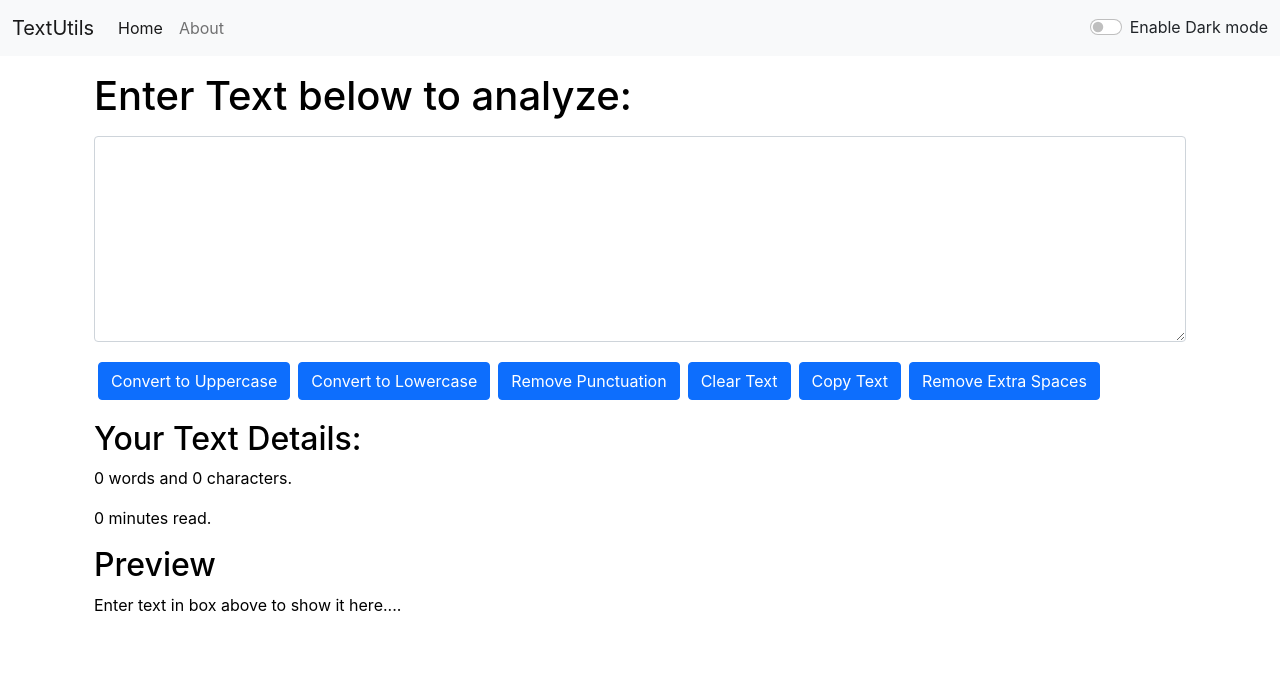
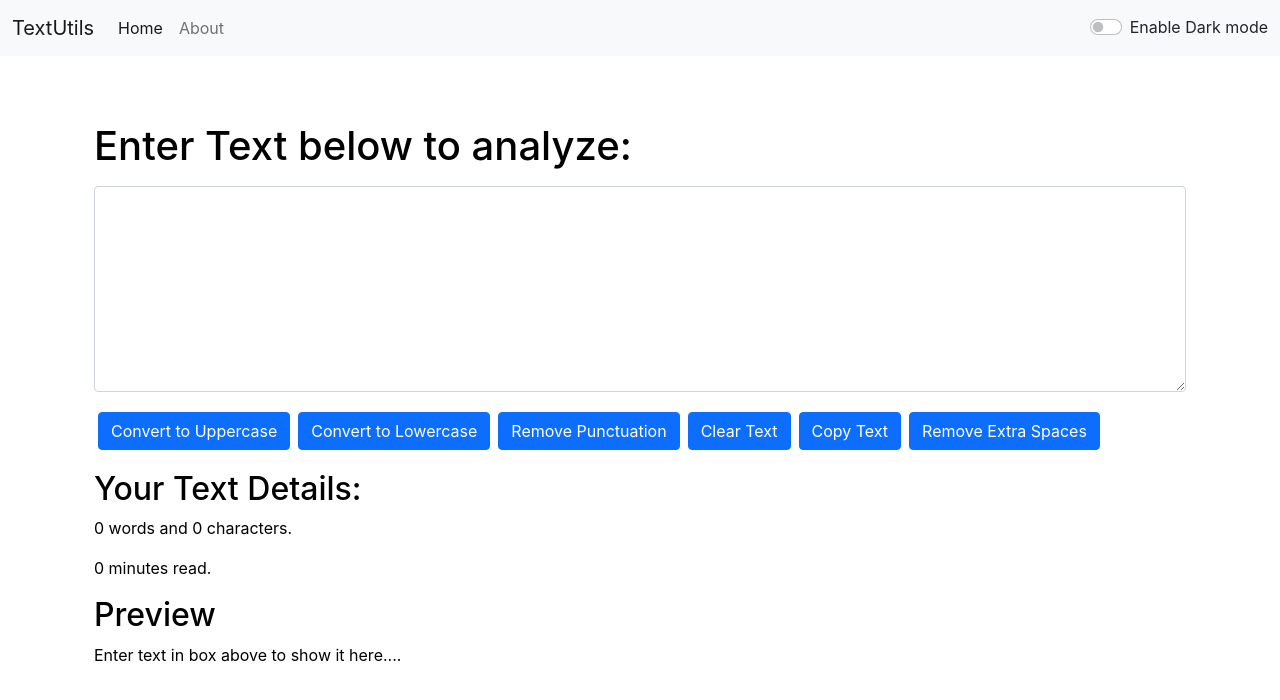
Before and after one commit to hardikbachhan/TextUtils, a React (Create React App) app: page / in a window 1280 px wide. Shown: the top 700 px of the page. Built offline with nearby package versions, Linux system fonts and the light colour scheme.

Commit message:
fix alert height(cle problem)

```diff
--- a/src/components/Alert.js
+++ b/src/components/Alert.js
@@ -1,14 +1,15 @@
 import React from "react";
 
 function Alert(props) {
-
   const capitalize = (message) => {
     const lower = message.toLowerCase();
     return lower.charAt(0).toUpperCase() + lower.slice(1);
   };
 
   return (
-    props.alert && (<div
+    <div style={{ height: "50px" }}>
+      {props.alert && (
+        <div
           className={`alert alert-${props.alert.type} alert-dismissible fade show`}
           role="alert"
         >
@@ -19,7 +20,9 @@ function Alert(props) {
         data-bs-dismiss="alert"
         aria-label="Close"
       ></button> */}
-    </div>)
+        </div>
+      )}
+    </div>
   );
 }
 
```
Lines whose indentation alone changed are shown as unchanged.
